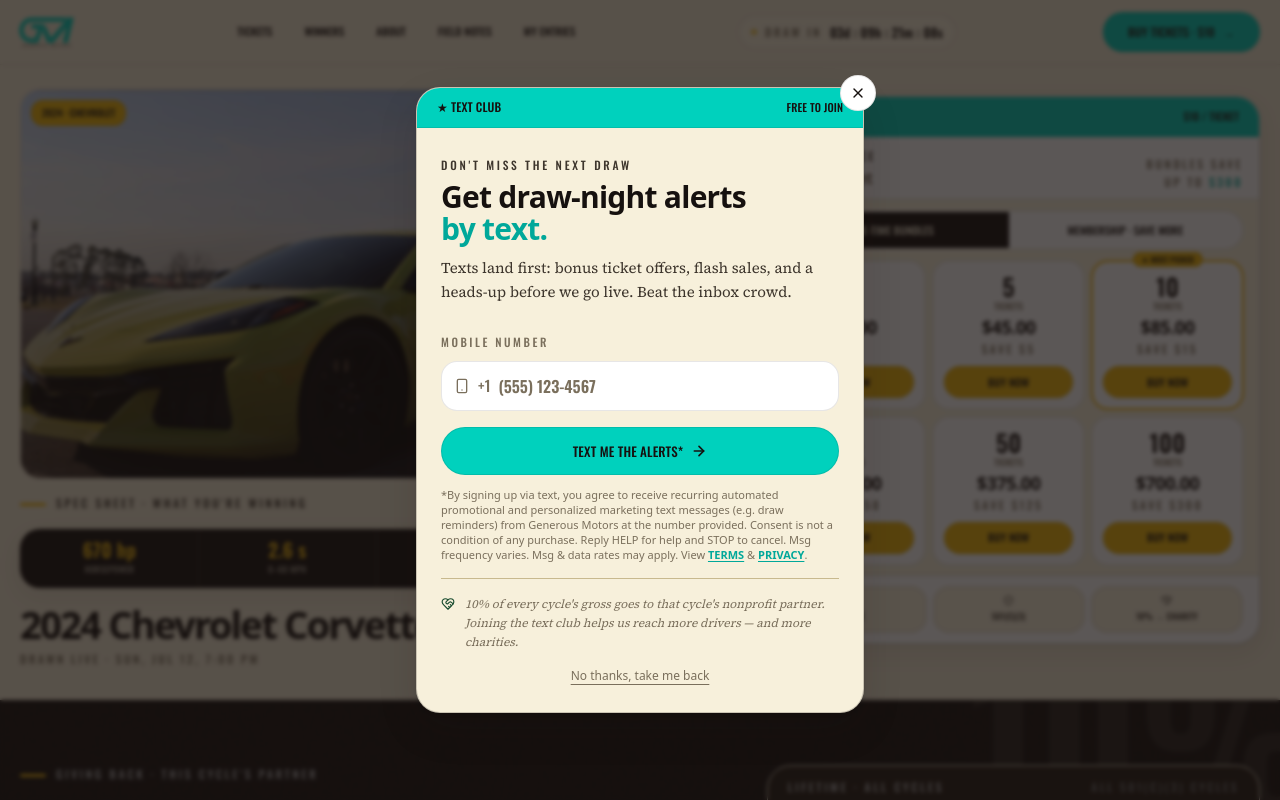
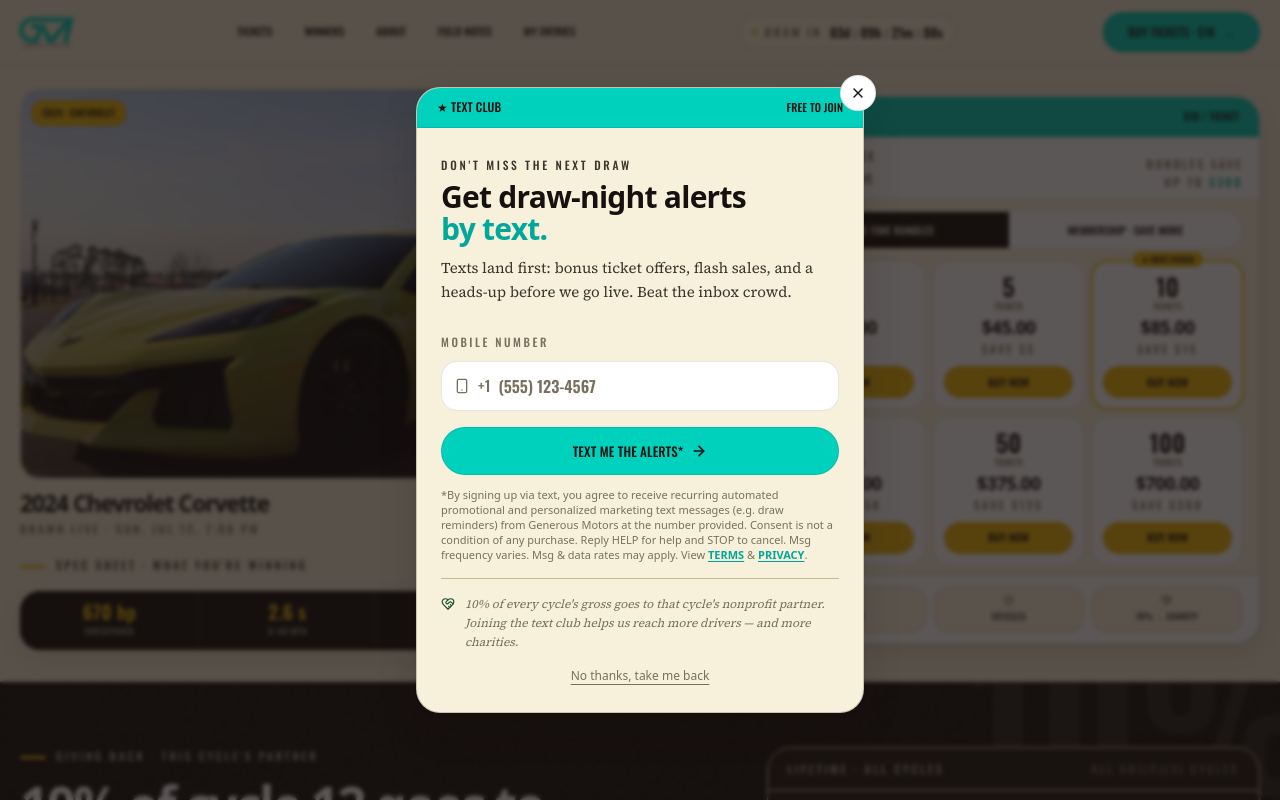
Before and after one commit to da7a90-backup/gmdemo, a Next.js app: page /tickets in a window 1280 px wide. Shown: the top 800 px of the page. Built offline with nearby package versions, Linux system fonts and the light colour scheme; grey boxes are pictures that could not be loaded; a web font is replaced by a local one.

Commit message:
Fix: smaller car name directly under gallery

```diff
--- a/src/app/tickets/tickets-buy.tsx
+++ b/src/app/tickets/tickets-buy.tsx
@@ -94,8 +94,18 @@
 
           </div>
 
-          {/* SPEC SHEET — headline figures, right under the gallery */}
+          {/* Car name + draw date — right under the gallery */}
           <div className="mt-3">
+            <h1 className="hero-headline" style={{ fontSize: "clamp(1.1rem, 1.8vw, 1.5rem)", lineHeight: "1.05" }}>
+              {v.year} {v.make} {v.model}
+            </h1>
+            <p className="mt-1 dateline on-paper">
+              Drawn live · {niceWeekday(activeDraw.drawDateISO)}
+            </p>
+          </div>
+
+          {/* SPEC SHEET — headline figures */}
+          <div className="mt-4">
             <div className="flex items-baseline justify-between gap-3">
               <p className="section-eyebrow on-paper section-eyebrow-rule">Spec sheet · what you&apos;re winning</p>
               <Label tone="brass" variant="outline" size="sm">As configured</Label>
@@ -115,16 +125,6 @@
                 </div>
               ))}
             </dl>
-          </div>
-
-          {/* Car name + draw date — under the spec band */}
-          <div className="mt-4">
-            <h1 className="hero-headline" style={{ fontSize: "clamp(1.5rem, 3vw, 2.5rem)", lineHeight: "1.05" }}>
-              {v.year} {v.make} {v.model}
-            </h1>
-            <p className="mt-1.5 dateline on-paper">
-              Drawn live · {niceWeekday(activeDraw.drawDateISO)}
-            </p>
           </div>
         </div>
 
```
